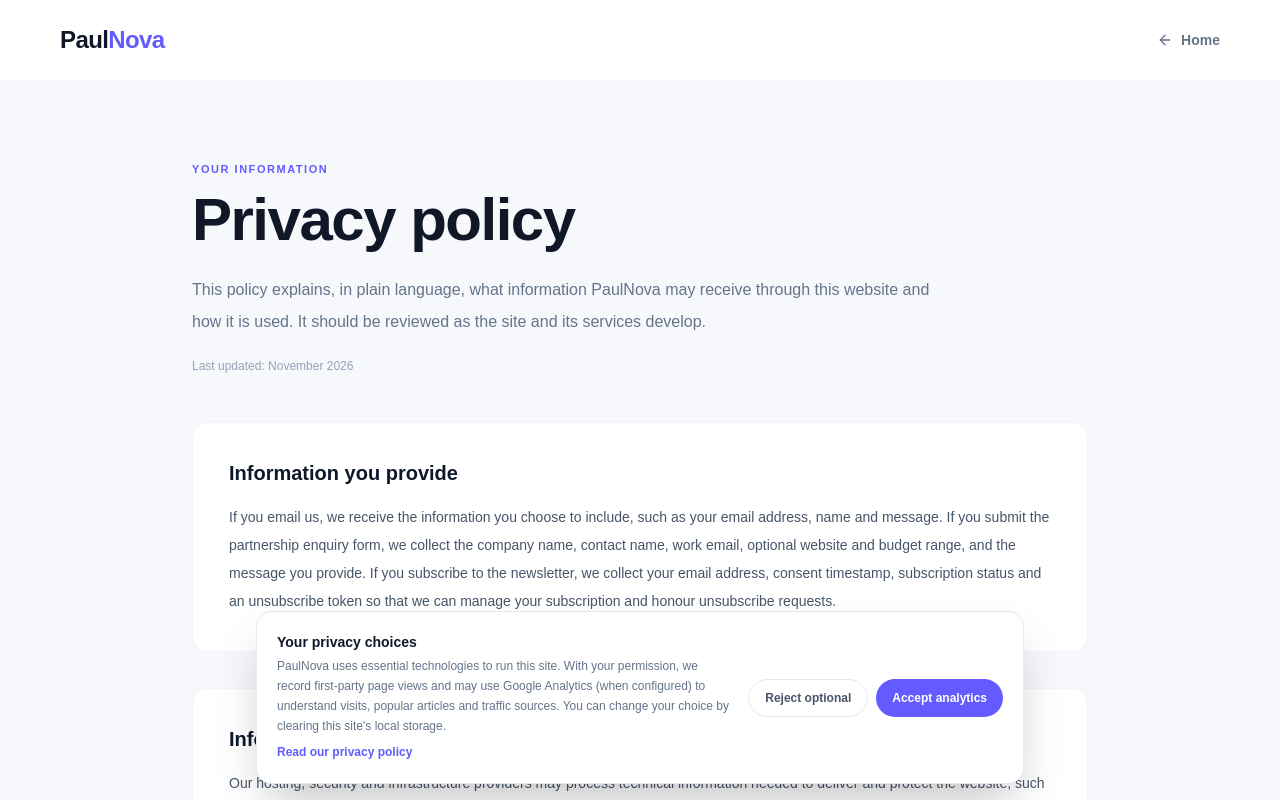
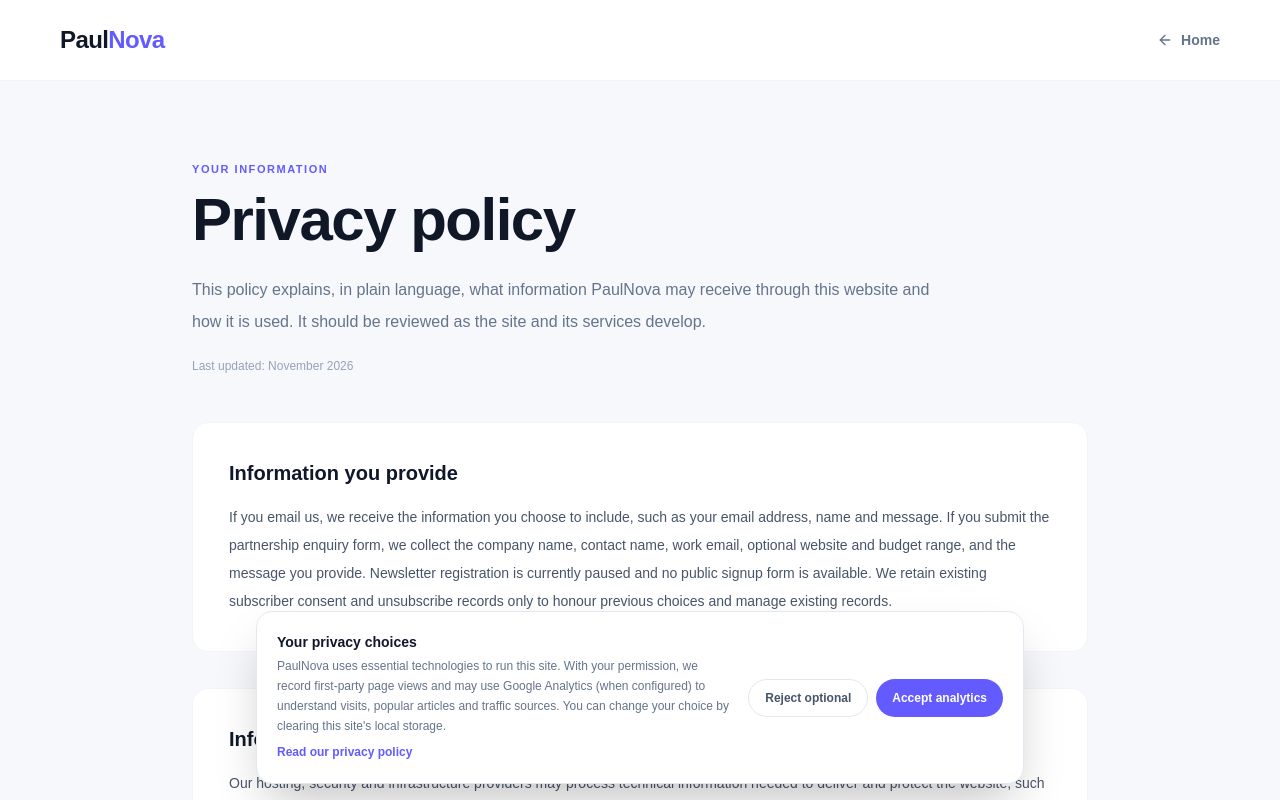
Before and after one commit to paulwebsdev/Blog, a Next.js app: page /privacy in a window 1280 px wide. Shown: the top 800 px of the page. Built offline with nearby package versions, Linux system fonts and the light colour scheme; no server answers.

Commit message:
docs: clarify newsletter signup is paused in privacy policy

```diff
--- a/src/app/privacy/page.tsx
+++ b/src/app/privacy/page.tsx
@@ -2,13 +2,13 @@ import type { Metadata } from "next";
 import InfoPage from "@/components/InfoPage";
 export const metadata: Metadata = { title: "Privacy Policy", description: "Read how PaulNova handles information when you visit the website or contact the team." };
 export default function PrivacyPage() { return <InfoPage eyebrow="Your information" title="Privacy policy" intro="This policy explains, in plain language, what information PaulNova may receive through this website and how it is used. It should be reviewed as the site and its services develop." sections={[
-{heading:"Information you provide",paragraphs:["If you email us, we receive the information you choose to include, such as your email address, name and message. If you submit the partnership enquiry form, we collect the company name, contact name, work email, optional website and budget range, and the message you provide. If you subscribe to the newsletter, we collect your email address, consent timestamp, subscription status and an unsubscribe token so that we can manage your subscription and honour unsubscribe requests."]},
+{heading:"Information you provide",paragraphs:["If you email us, we receive the information you choose to include, such as your email address, name and message. If you submit the partnership enquiry form, we collect the company name, contact name, work email, optional website and budget range, and the message you provide. Newsletter registration is currently paused and no public signup form is available. We retain existing subscriber consent and unsubscribe records only to honour previous choices and manage existing records."]},
 {heading:"Information collected through the site",paragraphs:["Our hosting, security and infrastructure providers may process technical information needed to deliver and protect the website, such as IP address, browser and device details, requested pages and diagnostic logs. The exact information depends on the services active at the time of your visit.","If you accept optional analytics, PaulNova also records first-party page-view events in its database. These records may include the page path and title, article slug, referring website domain, campaign tags (such as UTM source and medium), a random browser session identifier and timestamp. We use these details to estimate sessions, compare article readership and understand referral sources such as search, Facebook and WhatsApp. We do not intentionally collect IP addresses, names or email addresses in these page-view records. The session identifier is randomly generated by your browser and refreshed after 30 minutes of inactivity."]},
 {heading:"Advertising, sponsorship and affiliate links",paragraphs:["PaulNova may display direct advertisements and clearly labelled sponsored content. When these placements are active, we record basic first-party event counts such as the campaign or affiliate link identifier, event type and timestamp to understand clicks and impressions. These event records do not include your name or email address. Our hosting and security providers may separately process technical request information as described above.","Affiliate links may take you to a third-party website. If you make a purchase or complete an action, the partner may use its own cookies or tracking and may pay PaulNova a commission. We do not control the partner’s privacy practices. At present, Google AdSense and other external advertising networks are not connected. If an external network is introduced, we will update this policy and configure applicable consent controls before activation."]},
-{heading:"How information is used",bullets:["To operate, maintain and secure the website.","To respond to messages, feedback and correction requests.","To manage subscriptions if and when newsletter registration is available.","To understand site performance and improve content and usability.",
+{heading:"How information is used",bullets:["To operate, maintain and secure the website.","To respond to messages, feedback and correction requests.","To honour existing newsletter unsubscribe requests and maintain consent records; new newsletter registration is currently paused.","To understand site performance and improve content and usability.",
 "To manage advertiser enquiries, campaign delivery and first-party ad or affiliate click/impression counts."]},
 {heading:"Cookies and third-party services",paragraphs:["The website uses essential technologies provided by its hosting and infrastructure services. Optional first-party page-view tracking and, if a Google Analytics measurement ID is configured, Google Analytics scripts run only after you choose “Accept analytics” in the privacy banner. If you reject optional analytics, neither is activated. Your choice is stored in this browser’s local storage. Google may process usage and device information under its own privacy terms. You can change your choice by clearing this site’s local storage."]},
 {heading:"Sharing and retention",paragraphs:["We do not sell personal information. Information may be processed by service providers that help operate the website, or disclosed where required by law or necessary to protect rights and security. We retain information only for as long as reasonably needed for the purpose for which it was collected, subject to legal and operational requirements."]},
-{heading:"Your choices and contact",paragraphs:["You can choose not to send personal information, although that may limit our ability to respond. To ask about a message or subscription you submitted, contact contact.paulnova@gmail.com. Applicable privacy rights depend on your location and the laws that apply to you."]},
+{heading:"Your choices and contact",paragraphs:["You can choose not to send personal information, although that may limit our ability to respond. To ask about a message or an existing subscriber record, contact contact.paulnova@gmail.com. New newsletter subscriptions are not currently being accepted. Applicable privacy rights depend on your location and the laws that apply to you."]},
 {heading:"Updates",paragraphs:["We may update this policy as the website changes. The date at the top indicates the latest revision. This page is general website information and is not a substitute for jurisdiction-specific legal advice."]}
 ]}/> }
```
